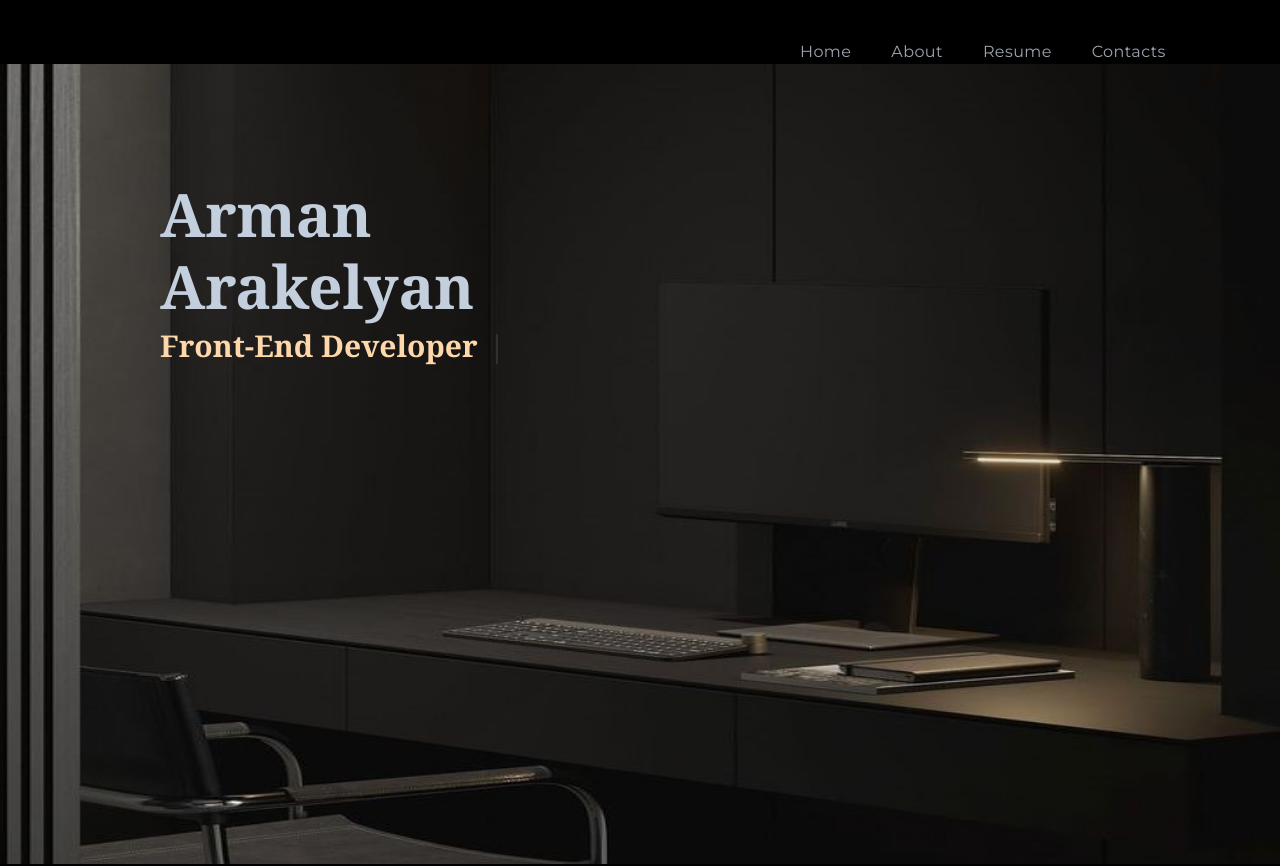
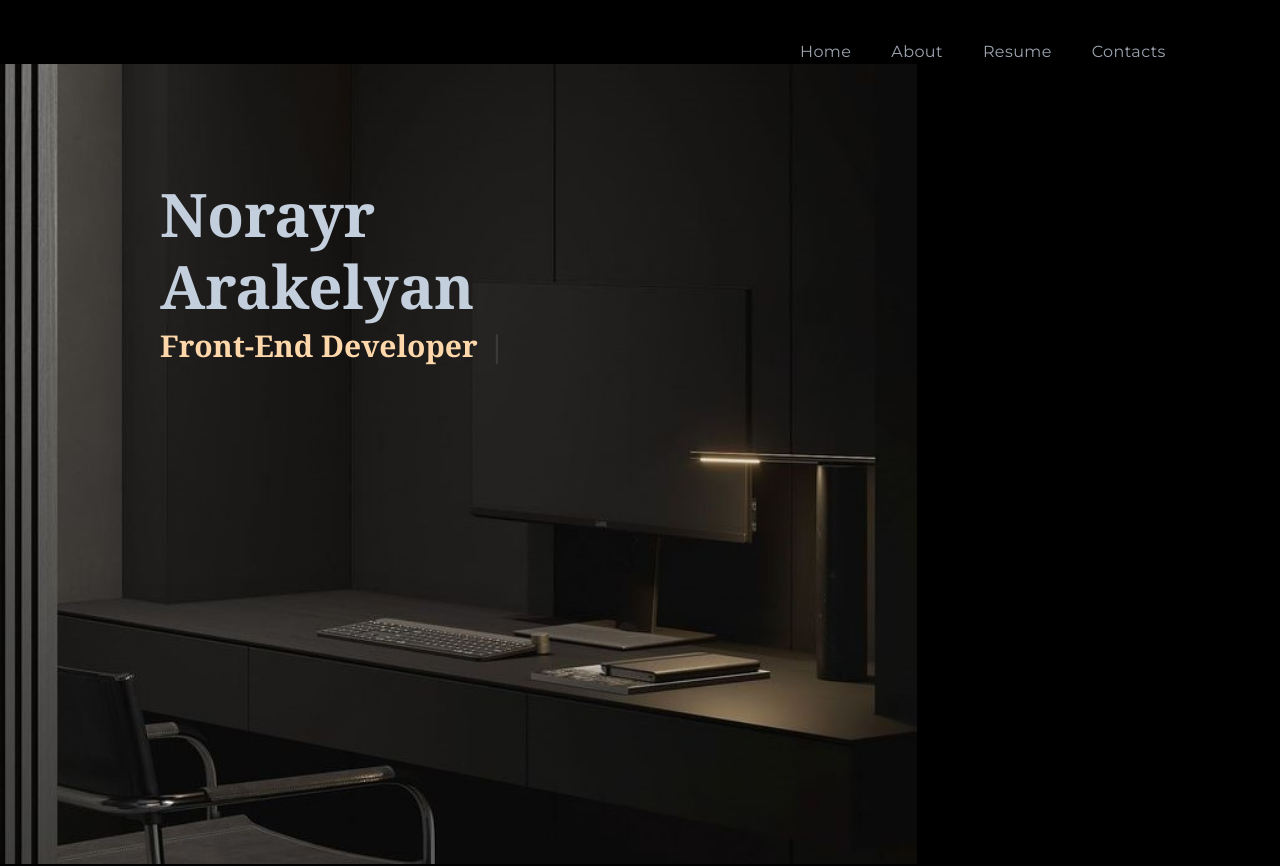
Before and after one commit to Noro233/Noro233.github.io, a React (Create React App) app: page / in a window 1280 px wide. Shown: the top 866 px of the page. Built offline with nearby package versions, Linux system fonts and the light colour scheme.

Commit message:
changing

```diff
--- a/src/App.js
+++ b/src/App.js
@@ -10,9 +10,9 @@ function App() {
 
 
   return (
-    <div className="w-full h-auto bg-bodyColor text-lightText  ">
+    <div className="w-full h-auto bg-black text-lightText  ">
 
-      <div className="max-w-screen-xl mx-auto bg-black ">
+      <div className="w-full mx-auto bg-black ">
         <Navbar />
         <Home />
         <About />
--- a/src/Components/About/About.jsx
+++ b/src/Components/About/About.jsx
@@ -29,7 +29,7 @@ function About() {
                 </div>
 
                 <div className=" w-full h-[700px] relative ">
-                    <img src={Photo} className=" w-full h-[700px] relative" />
+                    <img src={Photo} className=" h-[700px] relative" />
                 </div>
 
             </section >
--- a/src/Components/Home/Home.jsx
+++ b/src/Components/Home/Home.jsx
@@ -20,7 +20,7 @@ function Home() {
         <div className=" w-full h-[800px] " >
 
           <div className="flex flex-col gap-3 pt-[120px] pl-40 pt-20 absolute z-30 ">
-            <h1 className="text-6xl font-bold text-gray font-serif"> Arman </h1>
+            <h1 className="text-6xl font-bold text-gray font-serif"> Norayr </h1>
             <h1 className="text-6xl font-bold text-gray font-serif " > Arakelyan </h1>
             <h2 className="text-designColor font-bold text-3xl font-serif"> <span>  {text} </span>
               <Cursor
@@ -31,7 +31,7 @@ function Home() {
           </div>
 
           <div className=" w-full realtive ">
-            <img src={Homeimage} className=" w-full h-[800px] relative  " />
+            <img src={Homeimage} className="h-[800px] relative  " />
           </div>
 
         </div>
```
